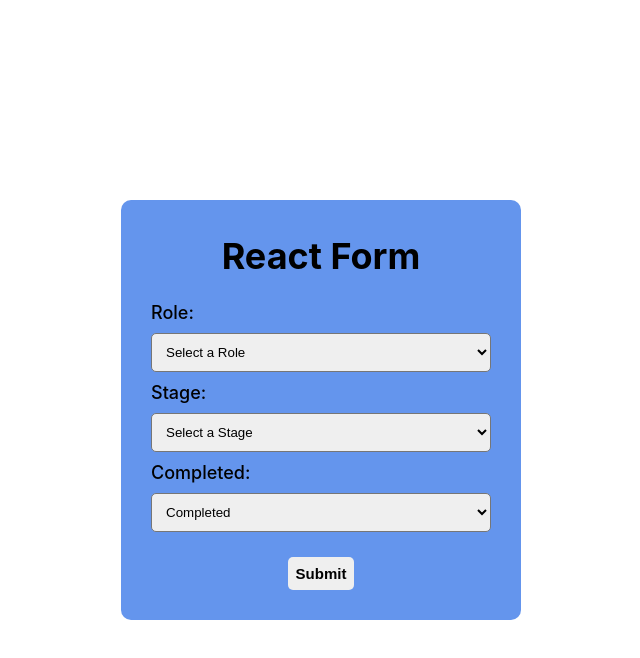
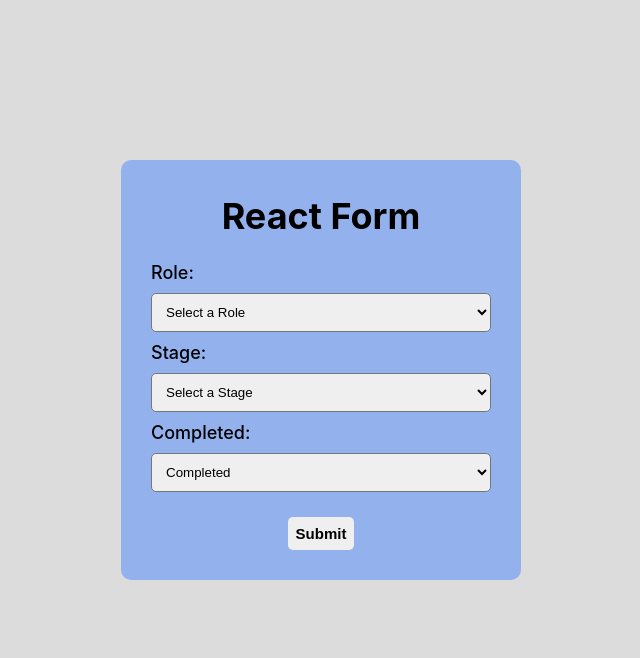
Before and after one commit to ruban-04/React-learning, a React (Create React App) app: page /usetask in a window 1280 px wide. Shown: the top 658 px of the page, without its empty margins (319-959 px from the left). Built offline with nearby package versions, Linux system fonts and the light colour scheme.

Commit message:
Today Update

```diff
--- a/src/App.js
+++ b/src/App.js
@@ -20,6 +20,9 @@ import Memo from './components/Memo'
 import Memo1 from './components/Memo1'
 import Memo2 from './components/Memo2'
 import UseTask from './components/useTask'
+import UseEffect from './components/useEffect'
+
+
 
 function App() {
   return (
@@ -45,6 +48,7 @@ function App() {
     <Route path='/updatememo1' element={<Memo1/>}/>
     <Route path='/updatememo2' element={<Memo2/>}/>
     <Route path='/usetask' element={<UseTask/>}/>
+    <Route path='/useeffect' element={<UseEffect/>}/>
 
   </Routes>
   </BrowserRouter>
--- /dev/null
+++ b/src/components/useEffect.jsx
@@ -0,0 +1,23 @@
+import React, { useEffect, useState } from 'react'
+
+function Counter () {
+    const [count , setCount] = useState(0);
+
+    useEffect(() => {
+        console.log ('count mounted / update');
+    }, [count]);
+
+
+
+  return (
+    <div>
+
+<p>Count: {count}</p>
+
+<button onClick={() => setCount(count + 1)}>Increase</button>
+
+    </div>
+  )
+}
+
+export default Counter
--- a/src/components/useTask.jsx
+++ b/src/components/useTask.jsx
@@ -5,15 +5,52 @@ function UseTask() {
     const [stage,setStage] = useState('')
     const [completed,setCompleted] = useState('')
 
+
+    const handlerolechange = (e) =>{
+      setTitle(e.target.value);
+  };
+  const handlestagechange = (e) =>{
+      setStage(e.target.value);
+  };
+  const handlecompletedchange = (e) =>{
+      setCompleted(e.target.value);
+  };
+  const handleReset = () =>{
+      setTitle('');
+      setStage('');
+      setCompleted('');
+  }
+
+
+  const submit = (event) =>{
+      event.preventDefault();
+      if(!role||!stage||!completed){
+          alert('All fields are Reqiured');
+          return;
+      }
+
+      alert('Form Submitted Successfully!')
+      console.log('Form Submitted:',{role,stage,completed});
+      handleReset();
+
+  }
+
+
+// function submit(){
+
+//   alert("Submit successfully");
+
+// }
+
   return (
-    <form className='fullForm'>
+    <form className='fullForm' onSubmit={submit}>
 
         <h1 style={{textAlign:'center'}}  className='form'>React Form</h1>
 
         <div className='select'>
         <label For="Role">Role:</label>
-        <select id="role" className='box'>
-          <option value="" selected disabled>Select a Role</option>
+        <select id="role" className='box' value={role} onChange={handlerolechange}>
+          <option value="" selected mdisabled>Select a Role</option>
           <option value="Front-End">Front-End</option>
           <option value="Back-End">Back-End</option>
           <option value="Full-Stack">Full-Stack</option>
@@ -26,7 +63,7 @@ function UseTask() {
 
       <div className='select'>
         <label For="Stage">Stage:</label>
-        <select id="stage"  className='box' >
+        <select id="stage"  className='box' value={stage} onChange={handlestagechange}>
           <option value=""selected disabled>Select a Stage</option>
           <option value="Training">Training</option>
           <option value="Project">Project</option>
@@ -36,7 +73,7 @@ function UseTask() {
 
       <div className='select'>
         <label For="Completed">Completed:</label>
-        <select id="completed"  className='box'>
+        <select id="completed"  className='box' value={completed} onChange={handlecompletedchange}>
           <option value="" selected disabled>Completed</option>
           <option value="Yes">Yes</option>
           <option value="No">No</option>
--- a/src/index.css
+++ b/src/index.css
@@ -5,6 +5,8 @@ body {
     sans-serif;
   -webkit-font-smoothing: antialiased;
   -moz-osx-font-smoothing: grayscale;
+  overflow: hidden;
+  background-color: gainsboro;
 }
 
 code {
@@ -20,9 +22,9 @@ code {
 }
 
 .fullForm{
-  background-color: cornflowerblue;
+  background-color: rgb(147, 178, 237);
   width: 340px;
-  margin: 25vh auto;
+  margin: 20vh auto;
   padding:10px 30px;
   border-radius: 10px;
   font-size: 18px;
```
